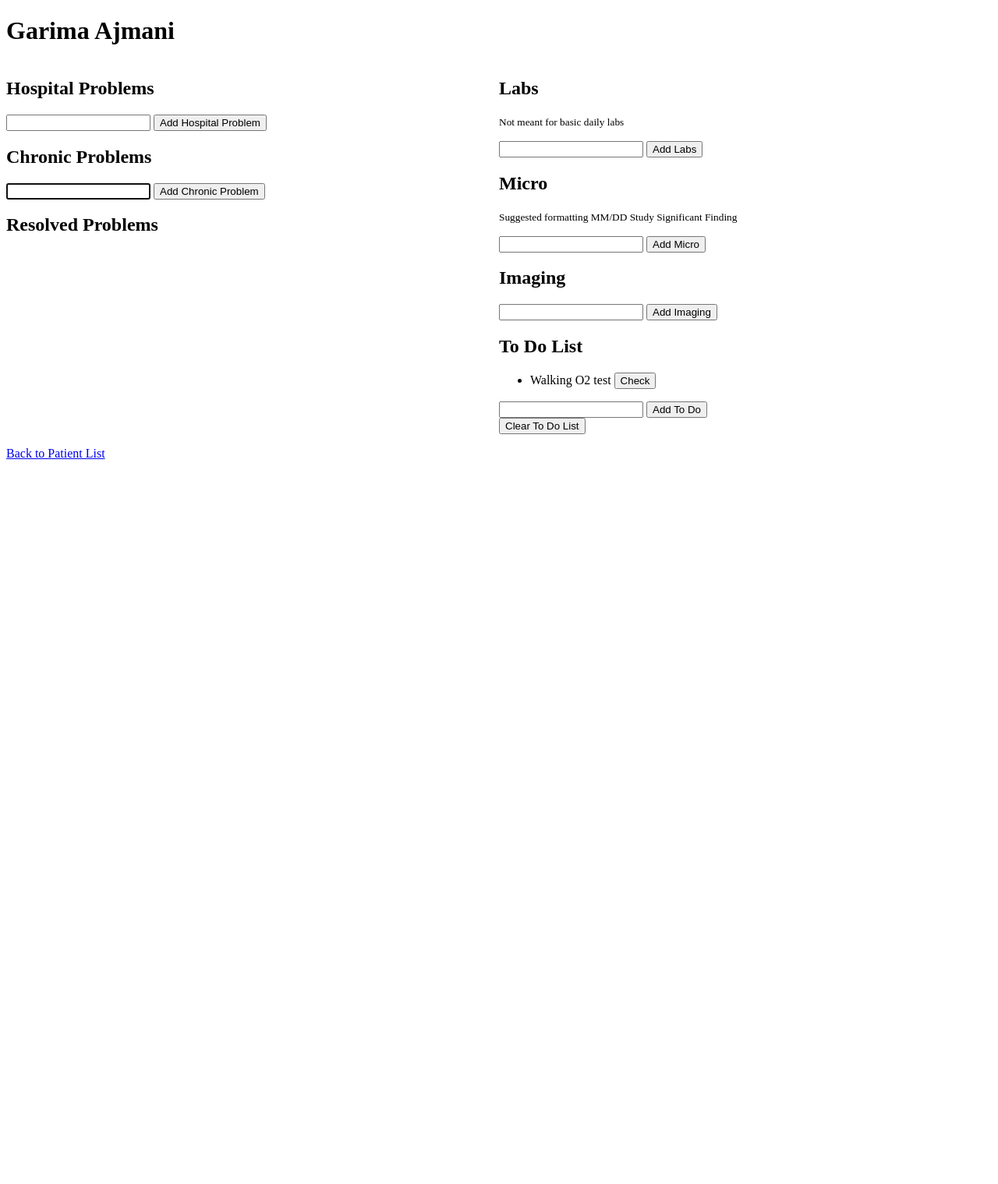
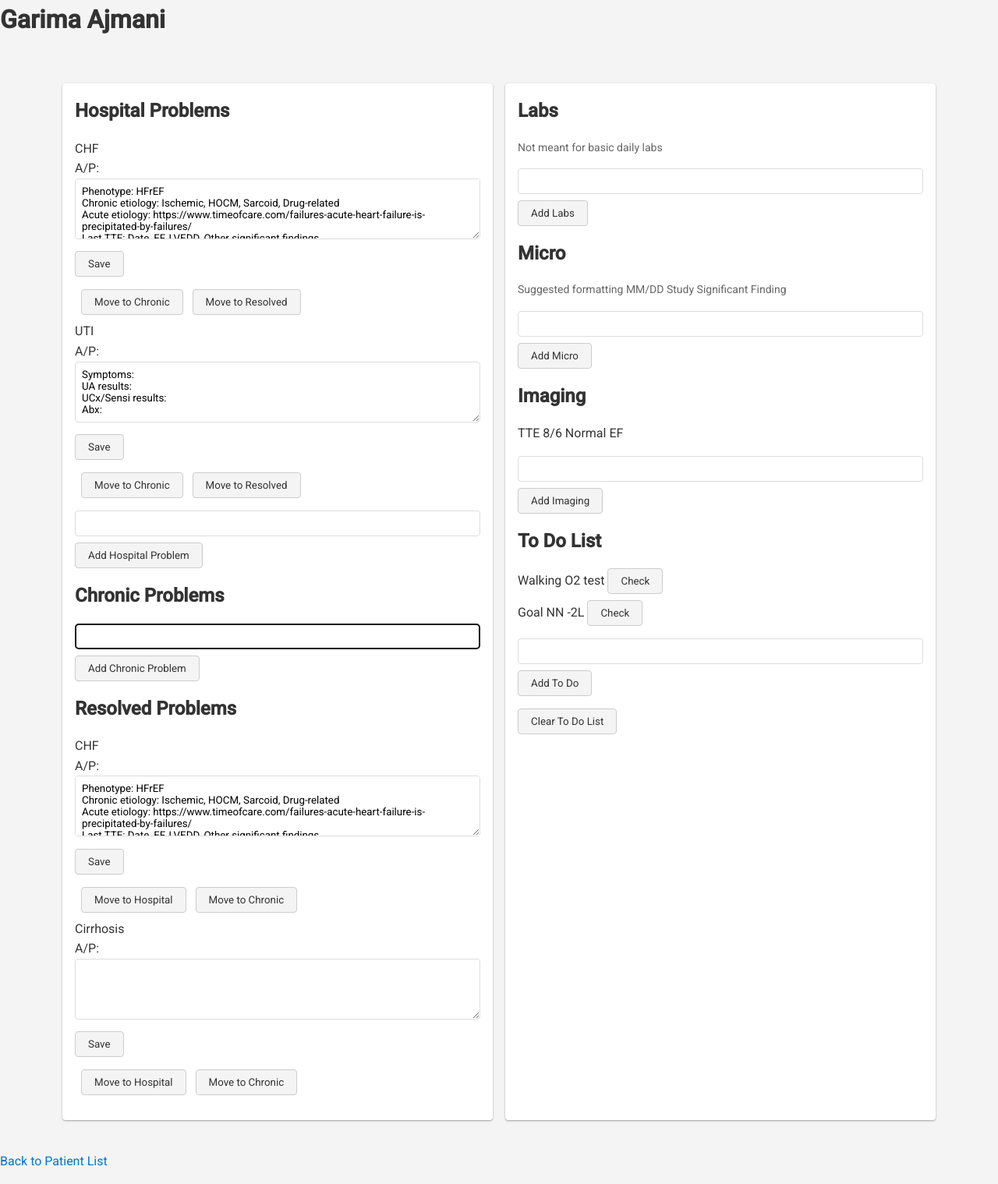
Before and after one commit to ArjunMD/patientlistmanager, a Flask app: a page that uses templates/patient_detail.html in a window 1280 px wide. Shown: the whole page at 78% size. Before the commit the page ends 589 px from the top, so only its background shows below. Run offline with Flask 2, Linux system fonts and the light colour scheme.

Commit message:
More formatting and More AP's

```diff
--- a/patients.json
+++ b/patients.json
@@ -1,15 +1,39 @@
 [
     {
         "initials": "Garima Ajmani",
-        "hospital_problems": [],
+        "hospital_problems": [
+            {
+                "text": "CHF",
+                "assessment_and_plan": "Phenotype: HFrEF\nChronic etiology: Ischemic, HOCM, Sarcoid, Drug-related\nAcute etiology: https://www.timeofcare.com/failures-acute-heart-failure-is-precipitated-by-failures/\nLast TTE: Date, EF, LVEDD, Other significant findings\nPreload: Edema, IVC, Dry weight, Current weight, 24h I/O, Loop diuretics, Nephron blockade\nContractility: Beta-blockers (Don't reflexively discontinue)\nAfterload/GDMT:\nMonitoring: Sodium, Potassium, Creatinine"
+            },
+            {
+                "text": "UTI",
+                "assessment_and_plan": "Symptoms:\nUA results:\nUCx/Sensi results:\nAbx: "
+            }
+        ],
         "chronic_problems": [],
-        "resolved_problems": [],
+        "resolved_problems": [
+            {
+                "text": "CHF",
+                "assessment_and_plan": "Phenotype: HFrEF\nChronic etiology: Ischemic, HOCM, Sarcoid, Drug-related\nAcute etiology: https://www.timeofcare.com/failures-acute-heart-failure-is-precipitated-by-failures/\nLast TTE: Date, EF, LVEDD, Other significant findings\nPreload: Edema, IVC, Dry weight, Current weight, 24h I/O, Loop diuretics, Nephron blockade\nContractility: Beta-blockers (Don't reflexively discontinue)\nAfterload/GDMT:\nMonitoring: Sodium, Potassium, Creatinine"
+            },
+            {
+                "text": "Cirrhosis",
+                "assessment_and_plan": ""
+            }
+        ],
         "labs": [],
         "micro": [],
-        "imaging": [],
+        "imaging": [
+            "TTE 8/6 Normal EF"
+        ],
         "todos": [
             {
                 "text": "Walking O2 test",
+                "completed": false
+            },
+            {
+                "text": "Goal NN -2L",
                 "completed": false
             }
         ]
@@ -85,6 +109,12 @@
         "resolved_problems": [],
         "labs": [],
         "micro": [],
-        "imaging": []
+        "imaging": [],
+        "todos": [
+            {
+                "text": "Cefepime --> Ceftriaxone",
+                "completed": false
+            }
+        ]
     }
 ]
--- a/templates/patient_detail.html
+++ b/templates/patient_detail.html
@@ -4,16 +4,112 @@
     <meta charset="UTF-8">
     <meta name="viewport" content="width=device-width, initial-scale=1.0">
     <title>Patient Detail</title>
+    <link href="https://fonts.googleapis.com/css2?family=Roboto:wght@300;400;500&display=swap" rel="stylesheet">
+    <style>
+        * {
+            margin: 0;
+            padding: 0;
+            box-sizing: border-box;
+            font-family: 'Roboto', sans-serif;
+        }
 
-    <style>
+        body {
+            background-color: #f4f4f4;
+            color: #333;
+            line-height: 1.6;
+        }
+
+        h1, h2 {
+            margin-bottom: 16px;
+        }
+
+        ul {
+            list-style: none;
+            margin-bottom: 16px;
+        }
+
+        li {
+            margin-bottom: 8px;
+        }
+
+        p {
+            margin-bottom: 16px;
+        }
+
+        a {
+            color: #0077cc;
+            text-decoration: none;
+        }
+
+        a:hover {
+            color: #004999;
+            text-decoration: underline;
+        }
+
         .container {
             display: flex;
             flex-wrap: wrap;
+            max-width: 1200px;
+            margin: 0 auto;
+            padding: 32px;
         }
 
         .left-section,
         .right-section {
             flex: 1;
+            padding: 16px;
+            background-color: #fff;
+            margin: 8px;
+            border-radius: 4px;
+            box-shadow: 0 1px 3px rgba(0, 0, 0, 0.12), 0 1px 2px rgba(0, 0, 0, 0.24);
+        }
+
+        input[type="text"],
+        textarea {
+            width: 100%;
+            padding: 8px;
+            border: 1px solid #ddd;
+            border-radius: 4px;
+            margin-bottom: 8px;
+        }
+
+        input[type="submit"] {
+            display: inline-block;
+            background-color: #f4f4f4;
+            color: #333;
+            padding: 8px 16px;
+            border: 1px solid #ccc;
+            border-radius: 4px;
+            cursor: pointer;
+            transition: background-color 0.3s ease, color 0.3s ease, border-color 0.3s ease;
+        }
+
+
+        input[type="submit"]:hover {
+            background-color: #e0e0e0;
+            color: #333;
+            border-color: #999;
+        }
+
+        form {
+            margin-bottom: 16px;
+        }
+
+        form[action*="move_problem"] {
+            display: inline;
+            margin-left: 8px;
+        }
+
+        small {
+            display: block;
+            font-size: 0.875em;
+            color: #666;
+            margin-bottom: 8px;
+        }
+
+        s {
+            text-decoration: line-through;
+            color: #999;
         }
     </style>
 </head>
```
Also changed, not shown: assessment_and_plan.py (+20 -2 lines).
